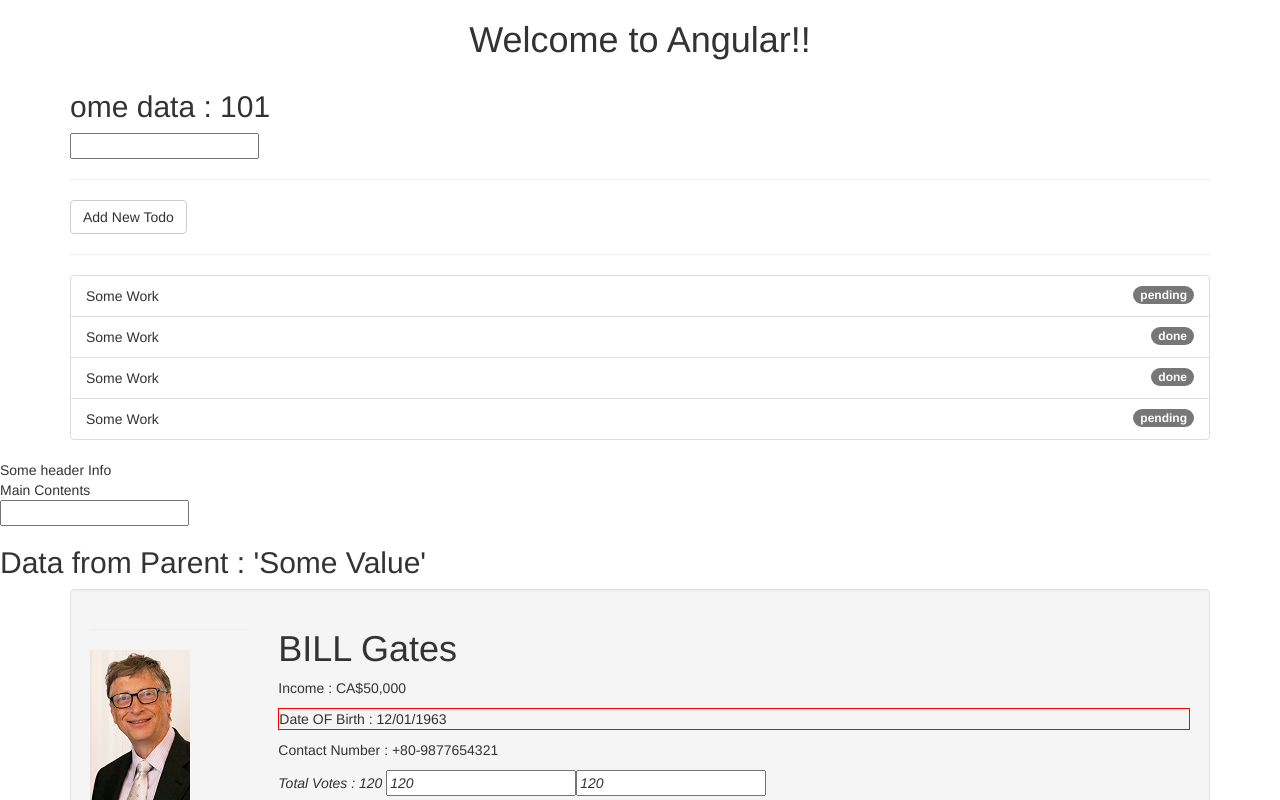
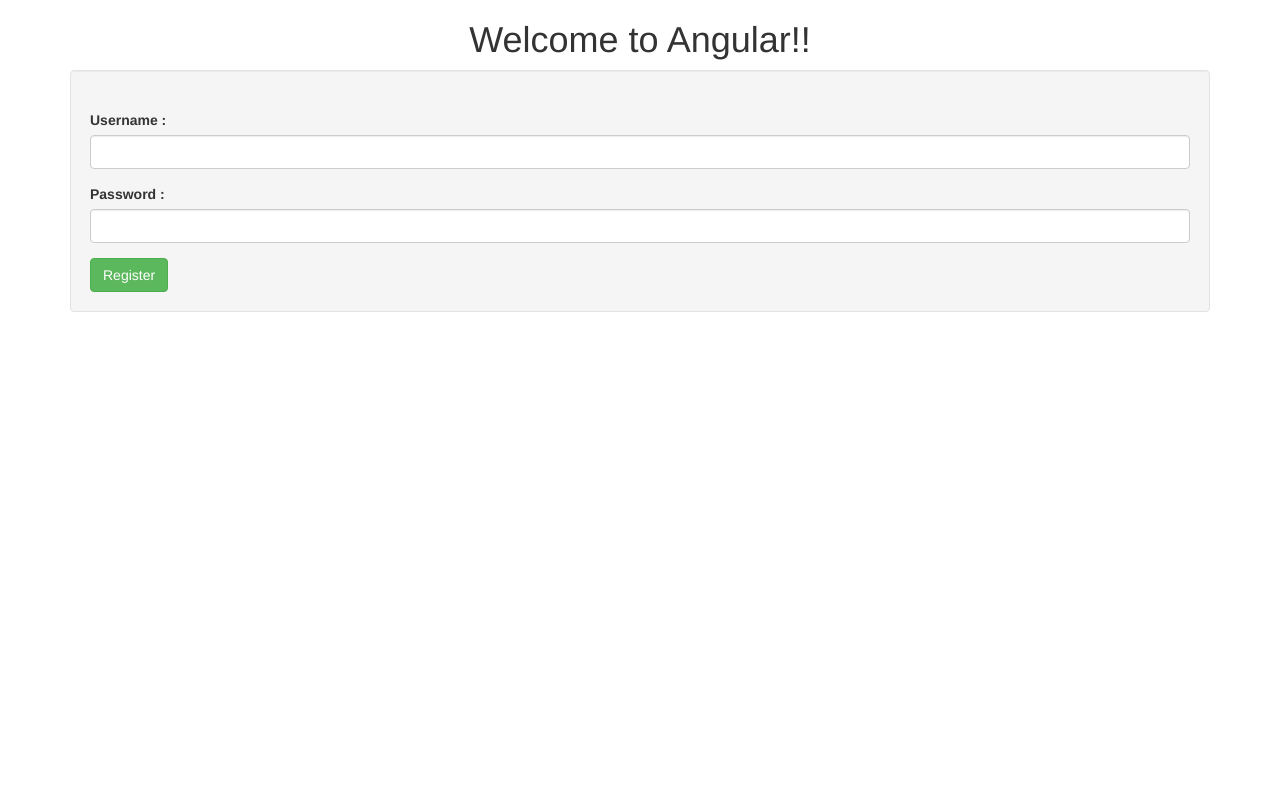
Before and after one commit to synergy2411/aligh-repo, an Angular app: page / in a window 1280 px wide. Shown: the top 800 px of the page. Built offline with nearby package versions, Linux system fonts and the light colour scheme.

Commit message:
model driven form added

```diff
--- a/src/app/app.component.html
+++ b/src/app/app.component.html
@@ -6,18 +6,23 @@
 </div>
 
 <div class="container">
-  <app-filter></app-filter>
+  <app-signup></app-signup>
 </div>
 
 
-<div>
+<!-- <div class="container">
+  <app-filter></app-filter>
+</div> -->
+
+
+<!-- <div>
   <app-user xyz="XYZ" [users]="users" abc="'Some Value'"
       (childEvent)="customEventHandler($event)">
     <header>Some header Info</header>
     <main class="my-class">Main Contents</main>
     <footer>Footer Info</footer>
   </app-user>
-</div>
+</div> -->
 
 
 <!-- ng generate component user
--- /dev/null
+++ b/src/app/auth/signup/signup.component.html
@@ -0,0 +1,43 @@
+<form (ngSubmit)="onSubmit()"
+  class="well"
+  [formGroup]="registerForm">
+
+  <h1 class="text-center text-primary"></h1>
+  <div class="form-group">
+    <label for="username">Username : </label>
+    <input type="text"
+      name="username"
+      class="form-control"
+      [formControl]="username">
+
+      <div [hidden]="username.valid || username.pristine">
+        Something Wrong happened!
+        <div [hidden]="!username.hasError('required')">
+          Username is mandatory Field!
+        </div>
+        <div [hidden]="!username.hasError('minlength')">
+          Minimum length should be 5 character!
+        </div>
+      </div>
+
+  </div>
+  <div class="form-group">
+    <label for="password">Password : </label>
+    <input type="password"
+      name="password"
+      class="form-control"
+      [formControl]="password">
+
+      <div [hidden]="password.valid || password.pristine">
+        Something Wrong happened!
+        <div [hidden]="!password.hasError('required')">
+          Password is mandatory Field!
+        </div>
+        <div [hidden]="!password.hasError('needExclamation')">
+          Password must have Exclamation Mark!
+        </div>
+      </div>
+
+  </div>
+  <button type="submit" class="btn btn-success">Register</button>
+</form>
--- /dev/null
+++ b/src/app/auth/signup/signup.component.ts
@@ -0,0 +1,42 @@
+import { Component, OnInit, ViewEncapsulation } from '@angular/core';
+import { FormControl, FormGroup,
+        FormBuilder, Validators } from '@angular/forms';
+
+@Component({
+  selector: 'app-signup',
+  templateUrl: './signup.component.html',
+  styleUrls: ['./signup.component.css'],
+  encapsulation : ViewEncapsulation.Emulated
+})
+export class SignupComponent implements OnInit {
+
+  username = new FormControl('',[
+    Validators.required,
+    Validators.minLength(5)
+  ]);
+  password = new FormControl('', [
+    Validators.required,
+    this.hasExclamation
+  ]);
+  registerForm : FormGroup;
+
+  hasExclamation(input : FormControl){
+    const hasExcl = input.value.indexOf('!') >=0;
+    return hasExcl ? null : {needExclamation : true}
+  }
+  onSubmit(){
+    console.log("Form Submitted!");
+    console.log(this.registerForm);
+  }
+
+  constructor(private fb : FormBuilder) {
+    this.registerForm = this.fb.group({
+      username : this.username,
+      password : this.password
+    })
+  }
+
+  ngOnInit() {
+  }
+
+}
--- a/src/app/user/comment-form/comment-form.component.html
+++ b/src/app/user/comment-form/comment-form.component.html
@@ -1,5 +1,15 @@
+<ul class="list-unstyled panel">
+  <li class="panel-body">
+    <a (click)="tab=1" >Show All Comments</a>
+  </li>
+  <li class="panel-body">
+    <a (click)="tab=2">Add New Comments</a>
+  </li>
+</ul>
 
 
+<div [ngSwitch]="tab">
+  <div *ngSwitchCase="'1'">
       <ul class="list-group">
           <li *ngFor="let comment of comments" class="list-group-item">
             <p>Stars : {{ comment.stars }}</p>
@@ -8,8 +18,8 @@
             </blockquote>
           </li>
         </ul>
-
-
+  </div>
+  <div *ngSwitchCase="'2'">
 
 
 <form #f = "ngForm">
@@ -43,3 +53,5 @@
         (click)="addComment(f)" [disabled]="f.invalid">Add Comment</button>
     </div>
   </form>
+  </div>
+</div>
--- a/src/app/user/comment-form/comment-form.component.ts
+++ b/src/app/user/comment-form/comment-form.component.ts
@@ -8,7 +8,7 @@
   styleUrls: ['./comment-form.component.css']
 })
 export class CommentFormComponent implements OnInit {
-
+  tab : number = 1;
   @Input("comments") comments : Comment[];
 
   addComment(f : NgForm){
```
Also changed, not shown: src/app/app.module.ts (+6 -3 lines), src/app/auth/signup/signup.component.css (added). Lines whose indentation alone changed are shown as unchanged.
